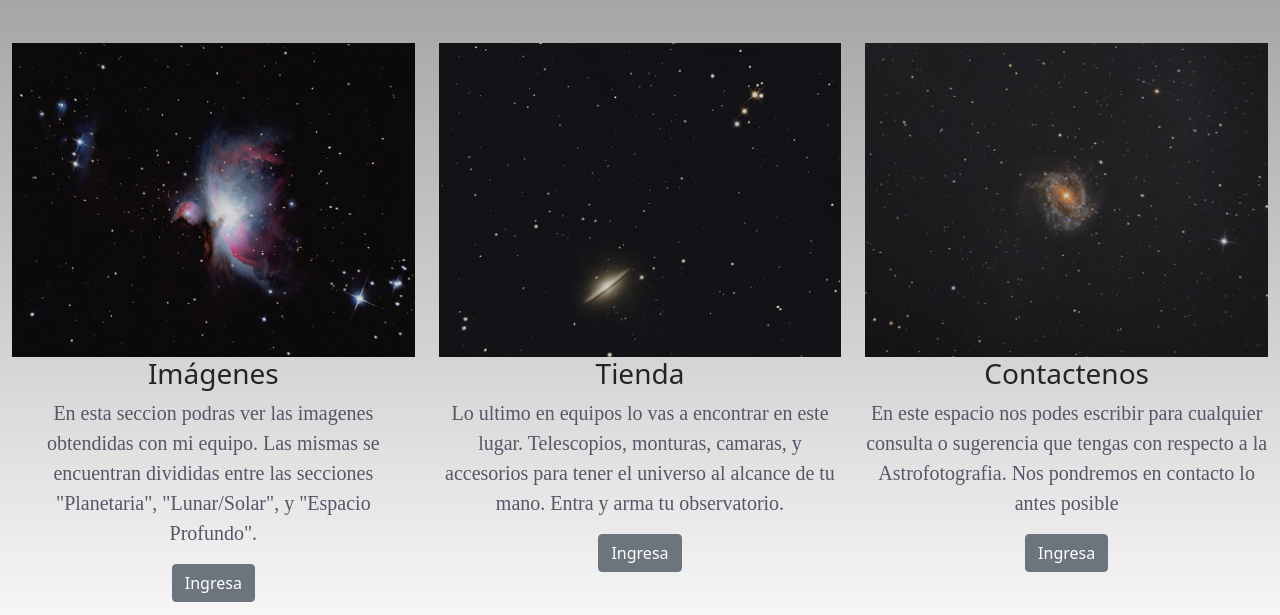
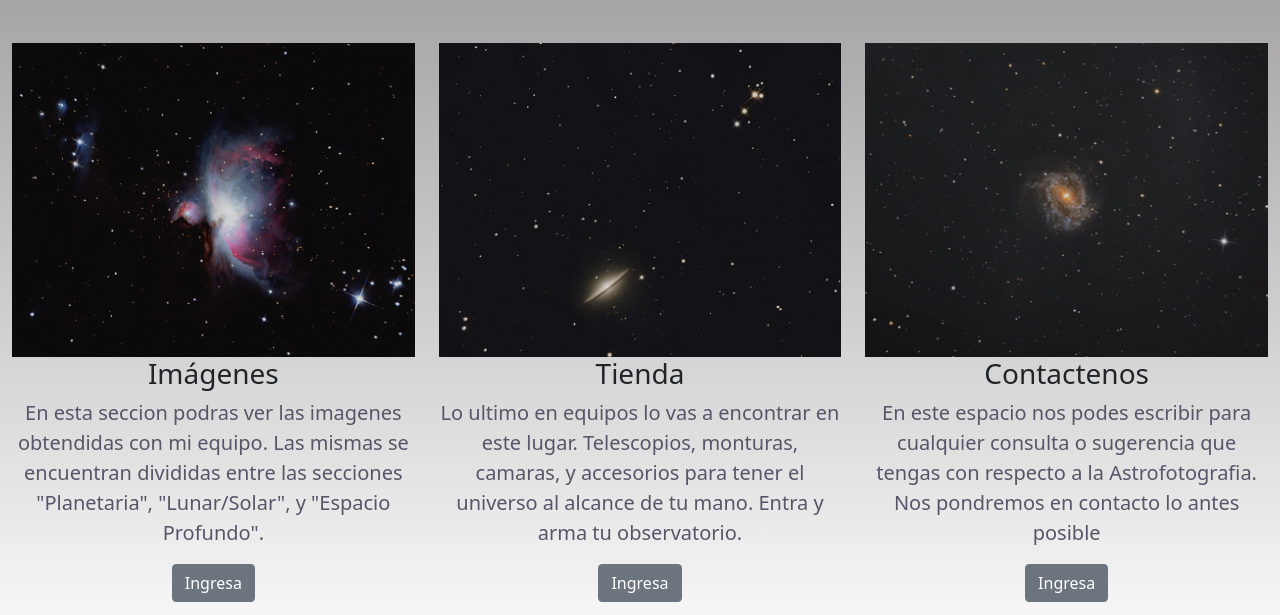
Before and after one commit to guido-colombo/astro_web, a website: page boostrapWeb/index.html in a window 1280 px wide. Shown: the part 769-1384 px from the top of the page. Drawn offline with nearby package versions, Linux system fonts and the light colour scheme.

Commit message:
modifique parrafos pagina principal

```diff
--- a/boostrapWeb/index.html
+++ b/boostrapWeb/index.html
@@ -88,7 +88,7 @@
          <div class="col-lg-4 col-sm-12 text-center espacioColumnas">
           <img  class="imagenTitulo" src="./imagenes/seccion imagenes/orion.jpg" alt="">
           <H3>Imágenes</H3>
-          <p class="variante">En esta seccion podras ver las imagenes obtendidas con mi equipo. Las mismas se encuentran
+          <p>En esta seccion podras ver las imagenes obtendidas con mi equipo. Las mismas se encuentran
             divididas entre las secciones "Planetaria", "Lunar/Solar", y "Espacio Profundo".
           </p>
           <a href="./imagenes.html" class=" btn btn-secondary">Ingresa</a>
@@ -100,7 +100,7 @@
          <div class="col-lg-4 col-sm-12 text-center espacioColumnas">
           <img class="imagenTitulo" src="./imagenes/seccion imagenes/galaxiaSombreroNuevoTamaño1.jpg" alt="">
           <H3>Tienda</H3>
-          <p class="variante">Lo ultimo en equipos lo vas a encontrar en este lugar.
+          <p>Lo ultimo en equipos lo vas a encontrar en este lugar.
             Telescopios, monturas, camaras, y accesorios para tener el universo al alcance de tu mano. Entra y arma tu observatorio.
           </p>
           <a href="./equipamiento.html" class=" btn btn-secondary">Ingresa</a>
@@ -112,7 +112,7 @@
          <div class="col-lg-4 col-sm-12 text-center espacioColumnas">
           <img class="imagenTitulo" src="./imagenes/seccion imagenes/galaxiaM83NuevoTamaño1.jpg" alt="">
           <H3 >Contactenos</H3>
-          <p class="variante">En este espacio nos podes escribir para cualquier consulta o sugerencia que tengas con respecto a la
+          <p>En este espacio nos podes escribir para cualquier consulta o sugerencia que tengas con respecto a la
             Astrofotografia. Nos pondremos en contacto lo antes posible
           </p>
           <a href="./contacto.html" class=" btn btn-secondary">Ingresa</a>
```
